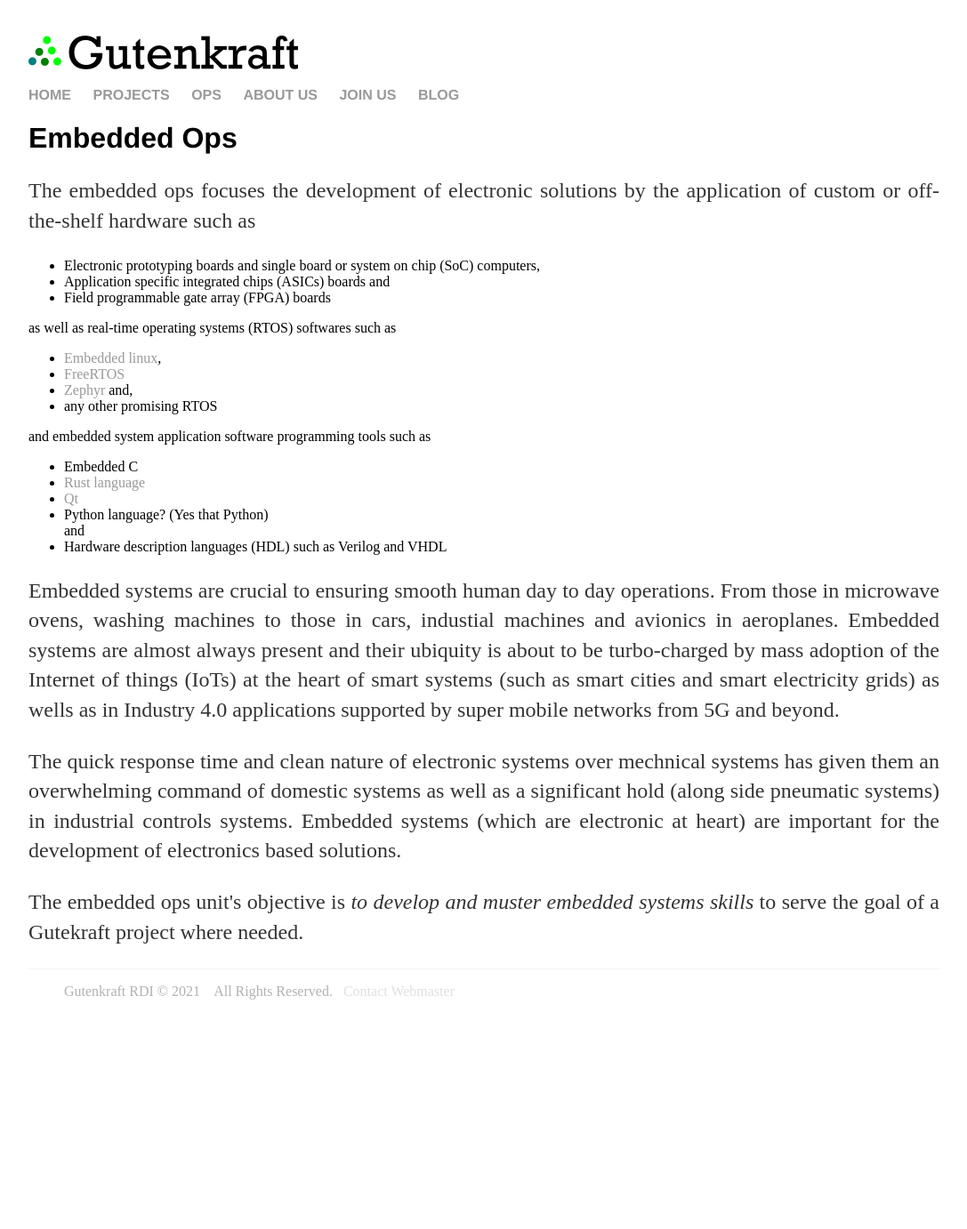
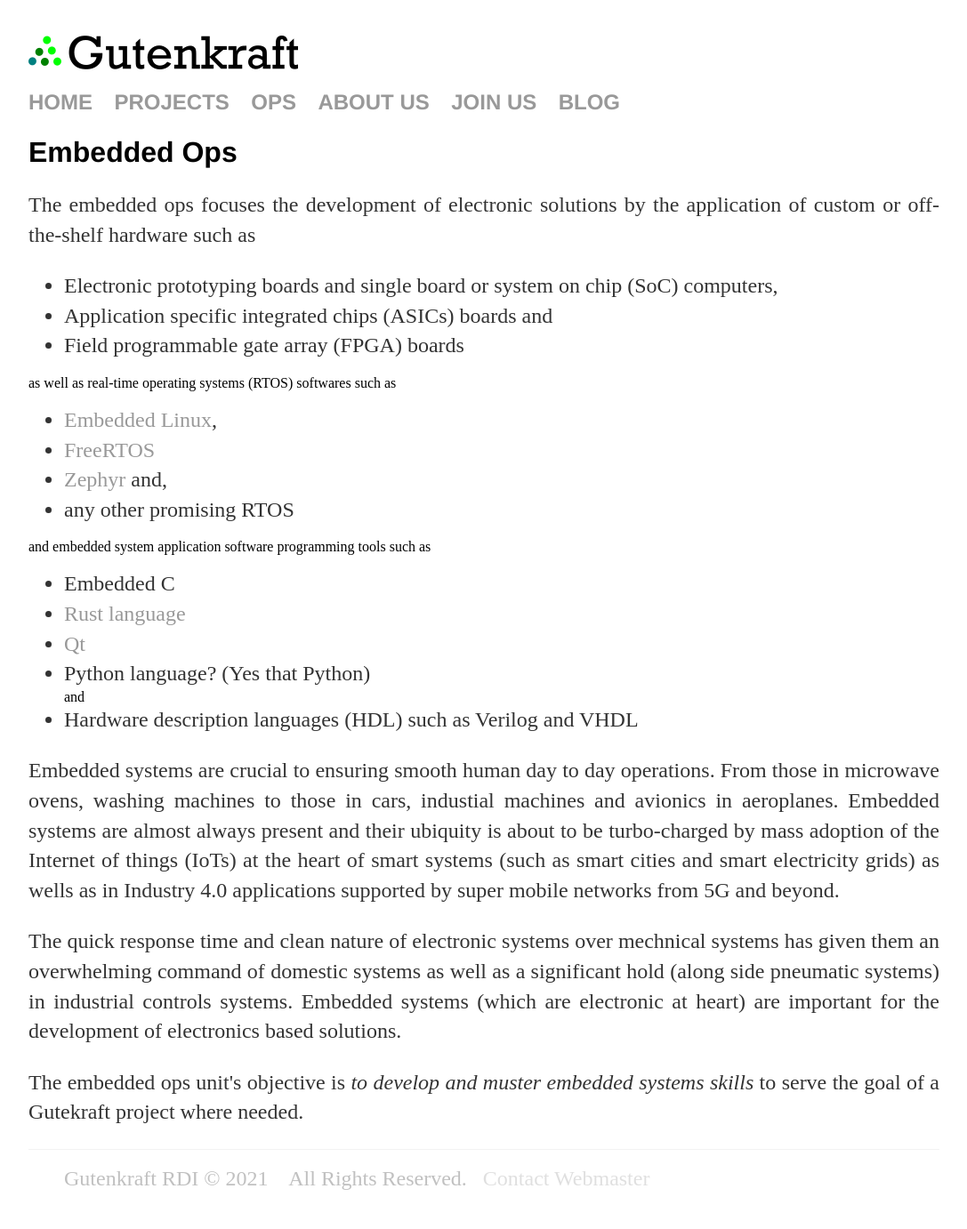
Before and after one commit to oferonmi/datafilik.github.io, a Jekyll site: the page built from ops/embed_op/index.html, in a window 1280 px wide. Shown: the whole page at 89% size, without its empty margins (96-1183 px from the left). Built offline with Jekyll 4.4.1, drawn with Linux system fonts in a browser that asks for light colours; before the commit the page ends 1164 px from its top, so only the background shows below that.

Commit message:
content update and CSS edit

```diff
--- a/css/main.css
+++ b/css/main.css
@@ -24,7 +24,12 @@
     font-size: 2em;
     font-family:'Helvetica', 'Arial', 'Sans-Serif';
 }
-p, p ul li {
+p {
+    font-size: 1.5em;
+    line-height: 1.4em;
+    color: #333;
+}
+ul li {
     font-size: 1.5em;
     line-height: 1.4em;
     color: #333;
--- a/ops/embed_op/index.html
+++ b/ops/embed_op/index.html
@@ -13,7 +13,7 @@
         </ul>
         as well as real-time operating systems (RTOS) softwares such as
         <ul>
-            <li><a href="https://elinux.org/Main_Page">Embedded linux</a>,</li>
+            <li><a href="https://elinux.org/Main_Page">Embedded Linux</a>,</li>
             <li><a href="https://www.freertos.org/index.html">FreeRTOS</a></li>
             <li><a href="https://www.zephyrproject.org/">Zephyr</a> and,</li>
             <li>any other promising RTOS</li>
```
